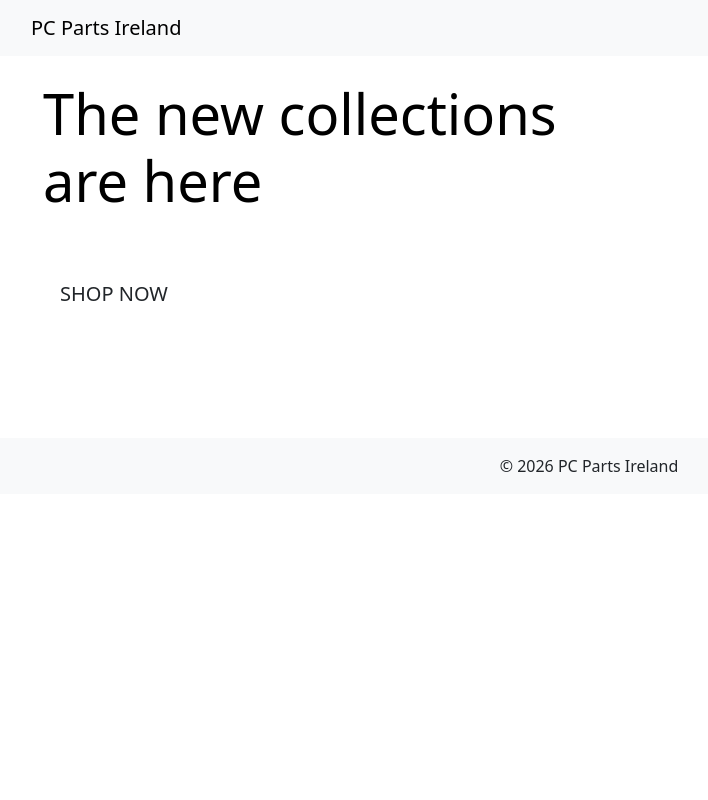
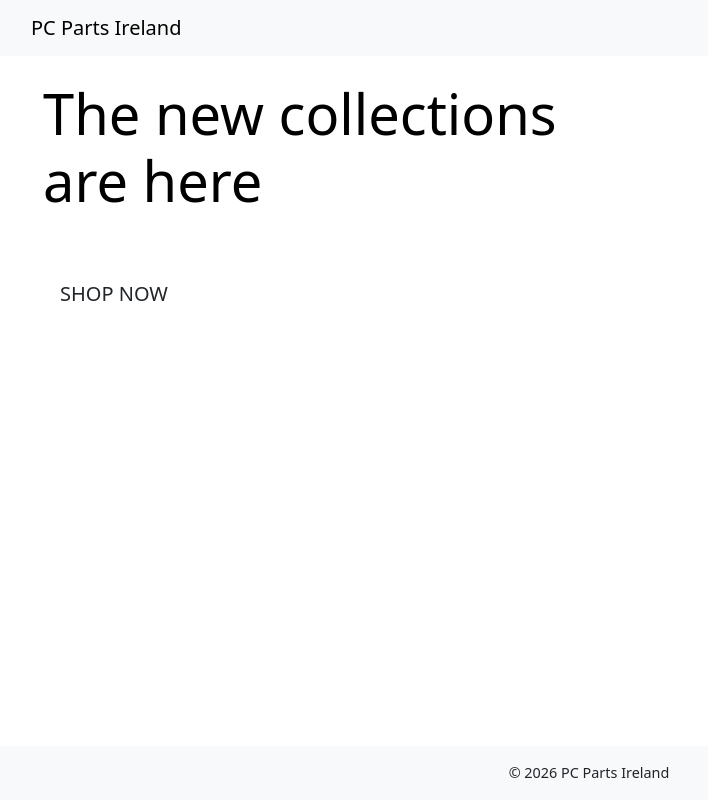
Before and after one commit to colmwoods/PCPartsIreland, a Django app: page / in a window 1280 px wide. Shown: the whole page, without its empty margins (51-759 px from the left). Run offline with Django 5.2, Linux system fonts and the light colour scheme.

Commit message:
Add static/css/base.css file to style my base.html page

```diff
--- a/PCPartsIreland/settings.py
+++ b/PCPartsIreland/settings.py
@@ -122,4 +122,7 @@ USE_TZ = True
 # https://docs.djangoproject.com/en/6.0/howto/static-files/
 
 STATIC_URL = "/static/"
+STATICFILES_DIRS = [
+    BASE_DIR / "static",
+]
 STATIC_ROOT = BASE_DIR / "staticfiles"
--- /dev/null
+++ b/static/css/base.css
@@ -0,0 +1,13 @@
+body {
+    min-height: 100vh;
+    display: flex;
+    flex-direction: column;
+}
+
+main {
+    flex: 1;
+}
+
+footer {
+    font-size: 0.9rem;
+}
--- a/templates/base.html
+++ b/templates/base.html
@@ -1,3 +1,4 @@
+{% load static %}
 <!DOCTYPE html>
 <html lang="en">
 
@@ -8,6 +9,7 @@
 
     <!-- Bootstrap CSS -->
     <link href="https://cdn.jsdelivr.net/npm/bootstrap@5.3.2/dist/css/bootstrap.min.css" rel="stylesheet">
+    <link rel="stylesheet" href="{% static 'css/base.css' %}">
 
     {% block extra_css %}
     {% endblock %}
```
